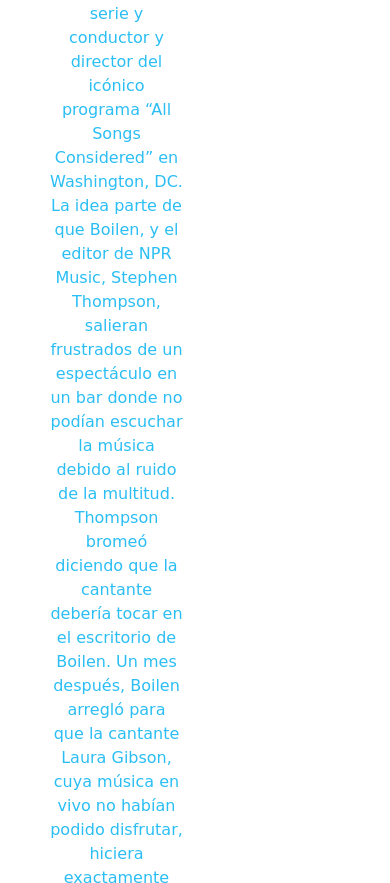
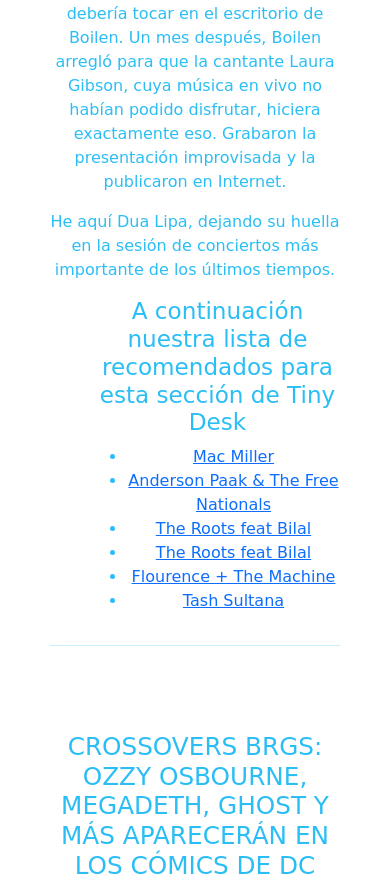
Before and after one commit to ripellizzari/Proyecto-Integrador, a website: page index.html in a window 390 px wide. Shown: the part 3669-4552 px from the top of the page. Drawn offline with nearby package versions, Linux system fonts and the light colour scheme; a web font is replaced by a local one.

Commit message:
Responsive Tablets 1.1

```diff
--- a/index.html
+++ b/index.html
@@ -242,7 +242,7 @@
 
 <!-- Tiny Desk -->
 <section id="recomendadosMusica" class="row">
-  <div class="tinyDesk col-6 ">
+  <div class="tinyDesk col-lg-6 col-md-6 col-sm-12">
   <h3>Tiny Desk</h3>
   <p>Tiny Desk es una serie de videos de conciertos en vivo organizados por NPR Music, un proyecto de la radio pública estadounidense, que se desarrolla en el escritorio de <a href="https://www.bobboilen.info/">Boilen</a>, el creador de la serie y conductor y director del icónico programa “All Songs Considered” en Washington, DC.
   La idea parte de que Boilen, y el editor de NPR Music, Stephen Thompson, salieran frustrados de un espectáculo en un bar donde no podían escuchar la música debido al ruido de la multitud.
@@ -251,7 +251,7 @@
   hiciera exactamente eso. Grabaron la presentación improvisada y la publicaron en Internet.</p>
 <p> He aquí Dua Lipa, dejando su huella en la sesión de conciertos más importante de los últimos tiempos.</p>
 </div>
-<div class="video-dua col-6 d-flex align-items-center">
+<div class="video-dua col-lg-6 col-md-6 col-sm-12 d-flex align-items-center">
 <iframe width="560" height="315" src="https://www.youtube.com/embed/F4neLJQC1_E" frameborder="0"allow="accelerometer; autoplay; clipboard-write; encrypted-media; gyroscope; picture-in-picture"allowfullscreen></iframe>
 </div>
 
@@ -342,7 +342,7 @@
   <div class="galeriaFotos">
   <h2>Galería de fotos</h2>
 </div>
-  <div id="carouselExampleInterval" class="carousel slide col-8" data-bs-ride="carousel">
+  <div id="carouselExampleInterval" class="carousel slide col-8 d-flex align-content-center" data-bs-ride="carousel">
       <div class="carousel-inner-1">
         <div class="carousel-item active" data-bs-interval="10000">
           <img src="media/img-carrete/breaking bad.jpg" width="700" height="450" class="d-block w-100" alt="Foto-BreakingBad">
--- a/style.css
+++ b/style.css
@@ -173,8 +173,9 @@
 
 
 /* recomendaciones */
+
 .recomendadosTd {
-    padding-left: 10px;
+    padding-left: 45px;
 }
 
 .recomendadosTd {
```
